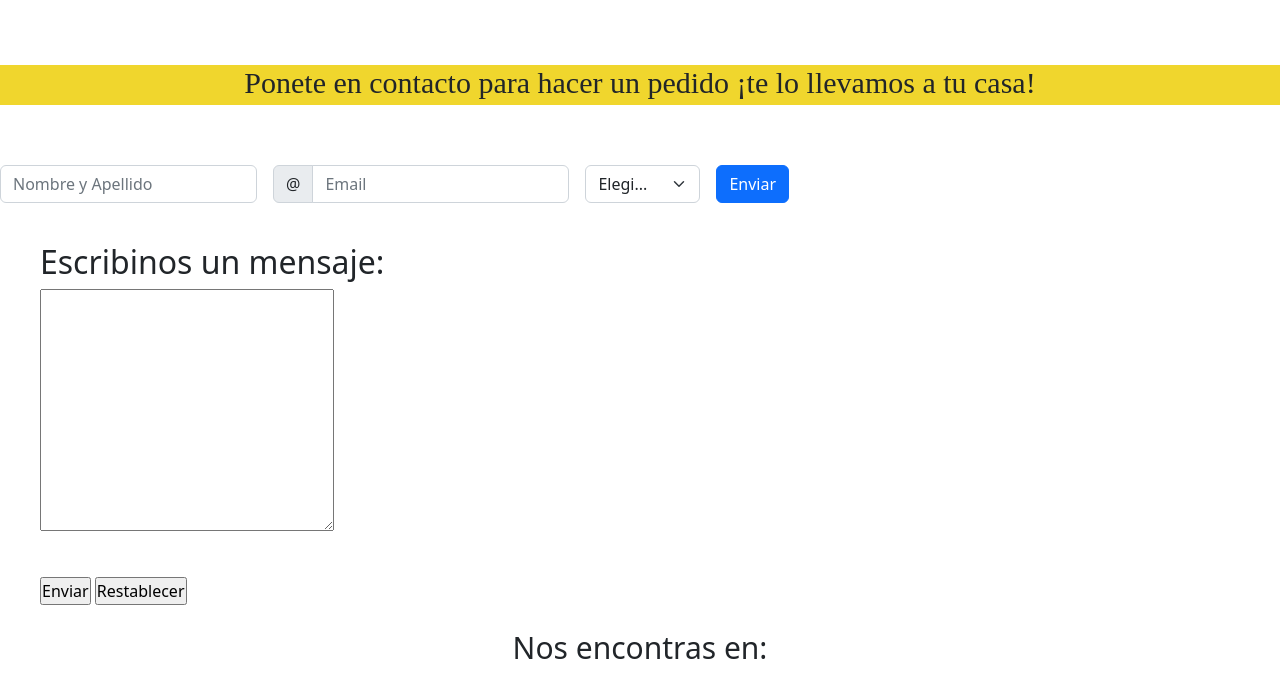
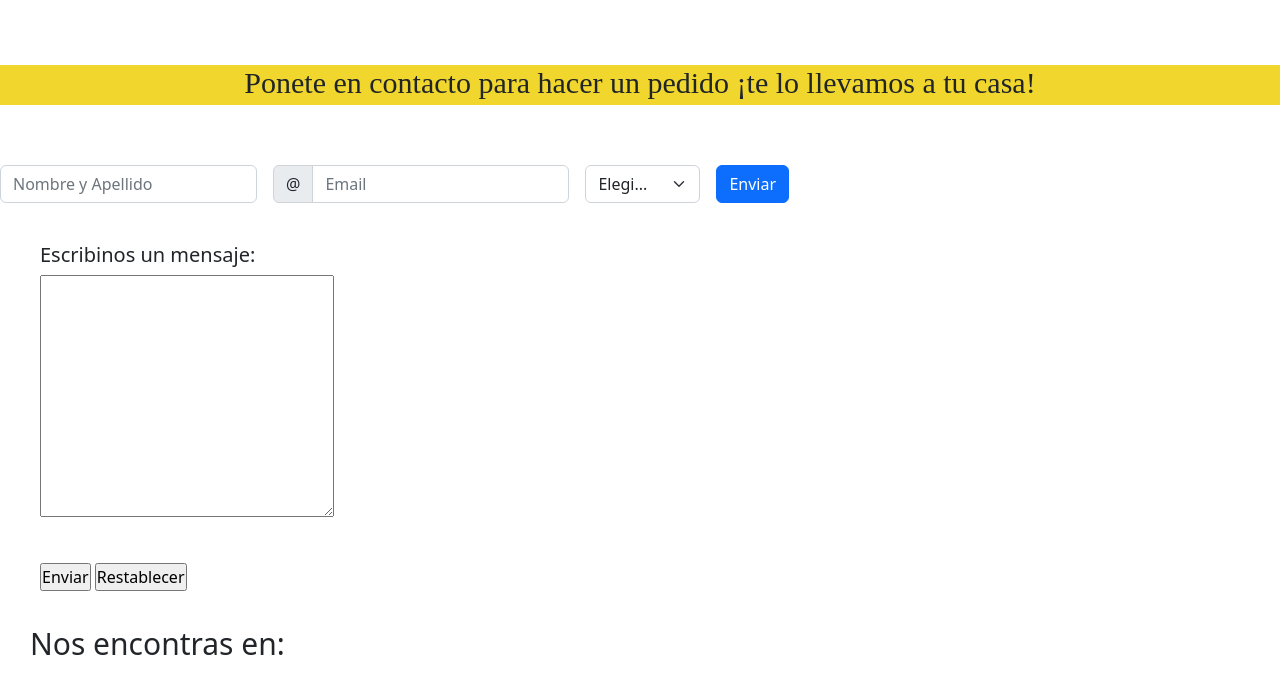
Before and after one commit to emiliamartt/San-Jose, a website: page pages/contacto.html in a window 1280 px wide. Shown: the part 235-932 px from the top of the page. Drawn offline with nearby package versions, Linux system fonts and the light colour scheme.

Commit message:
contactos

```diff
--- a/css/style.css
+++ b/css/style.css
@@ -239,8 +239,9 @@ h1:hover{
     border: beige solid;
 }
 .maps-cont p{
-    text-align: center;
+    text-align:left;
     margin-top: 20px;
+    margin: 30px;
     font-size: 30px;
     font-family: system-ui, -apple-system, BlinkMacSystemFont, 'Segoe UI', Roboto, Oxygen, Ubuntu, Cantarell, 'Open Sans', 'Helvetica Neue', sans-serif;
 }
@@ -250,6 +251,9 @@ h1:hover{
 }
 .mensaje{
     margin:40px ;
+}
+.mensaje h2{
+    font-size: 20px;
 }
 .mensaje-1{
     margin: 40px;
--- a/pages/contacto.html
+++ b/pages/contacto.html
@@ -6,6 +6,7 @@
     <meta name="viewport" content="width=device-width, initial-scale=1.0">
     <link href="https://cdn.jsdelivr.net/npm/bootstrap@5.2.3/dist/css/bootstrap.min.css" rel="stylesheet" integrity="sha384-rbsA2VBKQhggwzxH7pPCaAqO46MgnOM80zW1RWuH61DGLwZJEdK2Kadq2F9CUG65" crossorigin="anonymous">
     <link rel="stylesheet" href="../css/style.css">
+    <link rel="shortcut icon" href="../img/favicon.ico" type="image/x-icon">
     <title>Distribuidora San Jose</title>
 </head>
 <body>
```
Also changed, not shown: index.html (+3 -0 lines), pages/gato.html (+1 -0 lines), pages/otros.html (+1 -0 lines), pages/perro.html (+7 -0 lines), img/favicon-16x16.png (added), img/favicon.ico (added), img/patita-p.jpg (added).
